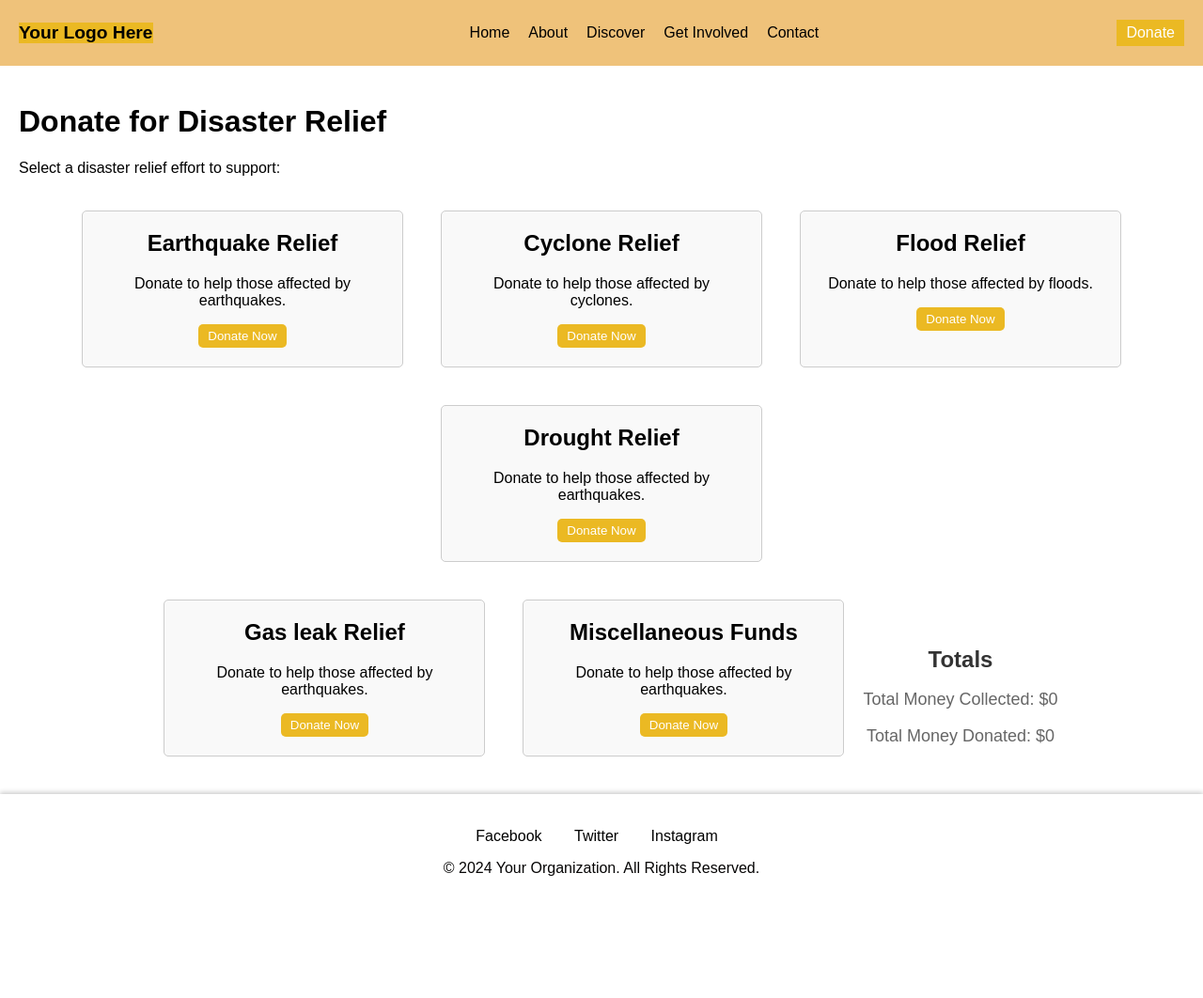
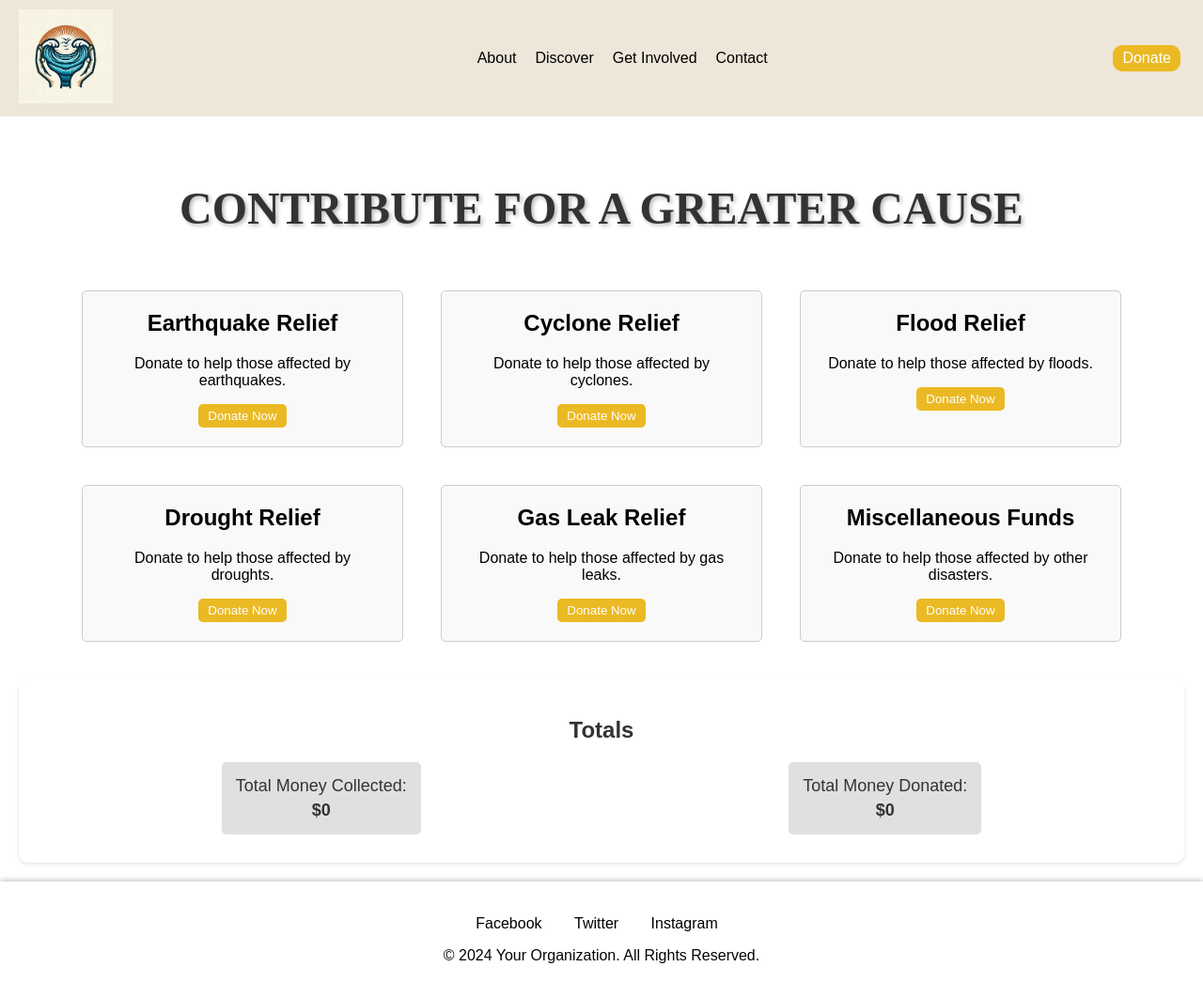
Before and after one commit to Rhythmvp/hackathon, a plain HTML site: page hackathon/donate.html in a window 1280 px wide. Shown: the whole page at 94% size. Before the commit the page ends 969 px from the top, so only its background shows below. Drawn offline with Linux system fonts and the light colour scheme.

Commit message:
Add files via upload

```diff
--- a/hackathon/donate.css
+++ b/hackathon/donate.css
@@ -7,7 +7,7 @@ body {
   }
 
   header {
-    background-color: rgb(239, 194, 122);
+    background-color:  rgb(238, 230, 217);
     position: relative;
   }
 
@@ -15,7 +15,7 @@ body {
     display: flex;
     justify-content: space-between;
     align-items: center;
-    background-color: darkyellow;
+    background-color: none;
     padding: 10px 20px;
   }
 
@@ -43,14 +43,8 @@ body {
     color: black;
   }
    .donate-button {
-    background-color: rgb(235, 185, 35);
-    color: white;
-    padding: 5px 10px;
-    margin-left: 20px;
-    cursor: pointer;
-  }
-
-  .donate-button {
+    border-radius: 10px;
+    margin: 4px;
     background-color: rgb(235, 185, 35);
     color: white;
     padding: 5px 10px;
@@ -144,28 +138,15 @@ body {
     text-decoration: underline;
   }
 
-/* Donator of the Month */
-.donator-of-the-month {
 
-    margin-top: 50px;
+  .totals {
     text-align: center;
-  }
-
-  .donator-of-the-month h2 {
-    font-size: 24px;
-    margin-bottom: 10px;
-    color: #333;
-  }
-
-  .donator-of-the-month p {
-    font-size: 18px;
-    color: #666;
-  }
-
-  /* Total Donation and Total Money Donated */
-  .totals {
-    margin-top: 50px;
-    text-align: center;
+    padding: 20px;
+    background-color: rgba(255, 255, 255, 0.8);
+    border-radius: 10px;
+    box-shadow: 0 2px 4px rgba(0, 0, 0, 0.1);
+    backdrop-filter: blur(10px);
+    margin-top: 20px;
   }
 
   .totals h2 {
@@ -174,9 +155,28 @@ body {
     color: #333;
   }
 
-  .totals p {
+  .money-details {
+    display: flex;
+    justify-content: space-around;
+  }
+
+  .money-item {
+    margin: 10px;
+    padding: 10px;
+    background-color: #e0e0e0;
+    border-radius: 5px;
+  }
+
+  .money-item p {
     font-size: 18px;
-    color: #666;
+    color: #333;
+    margin: 5px;
+  }
+
+  .money-amount {
+    font-size: 18px;
+    color: #333;
+    font-weight: bold;
   }
 
 /* Animation */
--- a/hackathon/donate.html
+++ b/hackathon/donate.html
@@ -9,9 +9,8 @@
 <body>
 <header>
   <nav>
-    <div class="logo"><a href="index.html"></a>Your Logo Here</div>
+    <a href="index.html"><img src="OIG3.jpeg" width="100vh" height="100vh"></a></div>
     <ul>
-      <li><a href="index.html">Home</a></li>
       <li><a href="#">About</a></li>
       <li><a href="#">Discover</a></li>
       <li><a href="#">Get Involved</a></li>
@@ -21,8 +20,7 @@
   </nav>
 </header>
 <main>
-  <h1>Donate for Disaster Relief</h1>
-  <p>Select a disaster relief effort to support:</p>
+    <h2 style="text-align: center; margin-top: 50px; font-size: 48px; color: #333; font-family: 'Times New Roman', serif; text-shadow: 2px 2px 4px rgba(0,0,0,0.3);">CONTRIBUTE FOR A GREATER CAUSE</h2>
   <div class="disaster-boxes">
     <div class="disaster-box">
       <h2>Earthquake Relief</h2>
@@ -39,32 +37,36 @@
       <p>Donate to help those affected by floods.</p>
       <button>Donate Now</button>
     </div>
-    <div class="disaster-boxes">
     <div class="disaster-box">
       <h2>Drought Relief</h2>
-          <p>Donate to help those affected by earthquakes.</p>
+      <p>Donate to help those affected by droughts.</p>
       <button>Donate Now</button>
     </div>
-        <div class="disaster-boxes">
     <div class="disaster-box">
-              <h2>Gas leak Relief</h2>
-              <p>Donate to help those affected by earthquakes.</p>
+      <h2>Gas Leak Relief</h2>
+      <p>Donate to help those affected by gas leaks.</p>
       <button>Donate Now</button>
     </div>
-            <div class="disaster-boxes">
     <div class="disaster-box">
       <h2>Miscellaneous Funds</h2>
-                  <p>Donate to help those affected by earthquakes.</p>
+      <p>Donate to help those affected by other disasters.</p>
       <button>Donate Now</button>
     </div>
-    <!-- Add more disaster boxes as needed -->
-    <div class="disaster-boxes">
+  </div>
   <div class="totals fade-in-up">
     <h2>Totals</h2>
-    <p>Total Money Collected: <span id="total-collected">$0</span></p>
-    <p>Total Money Donated: <span id="total-donated">$0</span></p>
-  </div></div>
+    <div class="money-details">
+      <div class="money-item">
+        <p>Total Money Collected:</p>
+        <p class="money-amount" id="total-collected">$0</p>
       </div>
+      <div class="money-item">
+        <p>Total Money Donated:</p>
+        <p class="money-amount" id="total-donated">$0</p>
+      </div>
+    </div>
+  </div>
+
 </main>
 <footer>
   <ul class="social-links">
@@ -74,6 +76,6 @@
   </ul>
   <p>&copy; 2024 Your Organization. All Rights Reserved.</p>
 </footer>
-<script src="script.js"></script>
+<script src="donate.js"></script>
 </body>
 </html>
--- /dev/null
+++ b/hackathon/donate.js
@@ -0,0 +1,24 @@
+// Initialize total money collected and donated
+let totalCollected = 0;
+let totalDonated = 0;
+
+// Function to update total money donated
+function updateTotalDonated(amount) {
+  totalDonated += amount;
+  document.getElementById('total-donated').textContent = `$${totalDonated}`;
+}
+
+// Function to handle donate button click
+function handleDonateButtonClick(event) {
+  const amount = parseInt(prompt("Enter amount to donate:"));
+  if (!isNaN(amount)) {
+    updateTotalDonated(amount);
+  } else {
+    alert("Invalid amount. Please enter a valid number.");
+  }
+}
+
+// Add click event listeners to donate buttons
+document.getElementById('earthquake-donate').addEventListener('click', handleDonateButtonClick);
+document.getElementById('cyclone-donate').addEventListener('click', handleDonateButtonClick);
+// Add event listeners for more donate buttons if needed
--- a/hackathon/styles.css
+++ b/hackathon/styles.css
@@ -18,12 +18,14 @@ body {
     background-color: darkyellow;
     padding: 10px 20px;
   }
-
+/*
   .logo {
+    width: 10vh;
+    height: 10vh;
     background-color:rgb(235, 185, 35);
     font-weight: bold;
     font-size: 1.2em;
-  }
+  } */
 
   nav ul {
     display: flex;
@@ -42,12 +44,19 @@ body {
     text-decoration: none;
     color: black;
   }
+  nav a:hover {
+    font-weight: bold;
+  }
    .donate-button {
+    border-radius: 10px;
     background-color: rgb(235, 185, 35);
     color: white;
     padding: 5px 10px;
     margin-left: 20px;
     cursor: pointer;
+  }
+  .donate-button:hover{
+    background-color: rgb(200, 150, 0);
   }
 
   .video-container {
```
Also changed, not shown: hackathon/index.html (+14 -13 lines), hackathon/OIG3.jpeg (added). Lines whose indentation alone changed are shown as unchanged.
